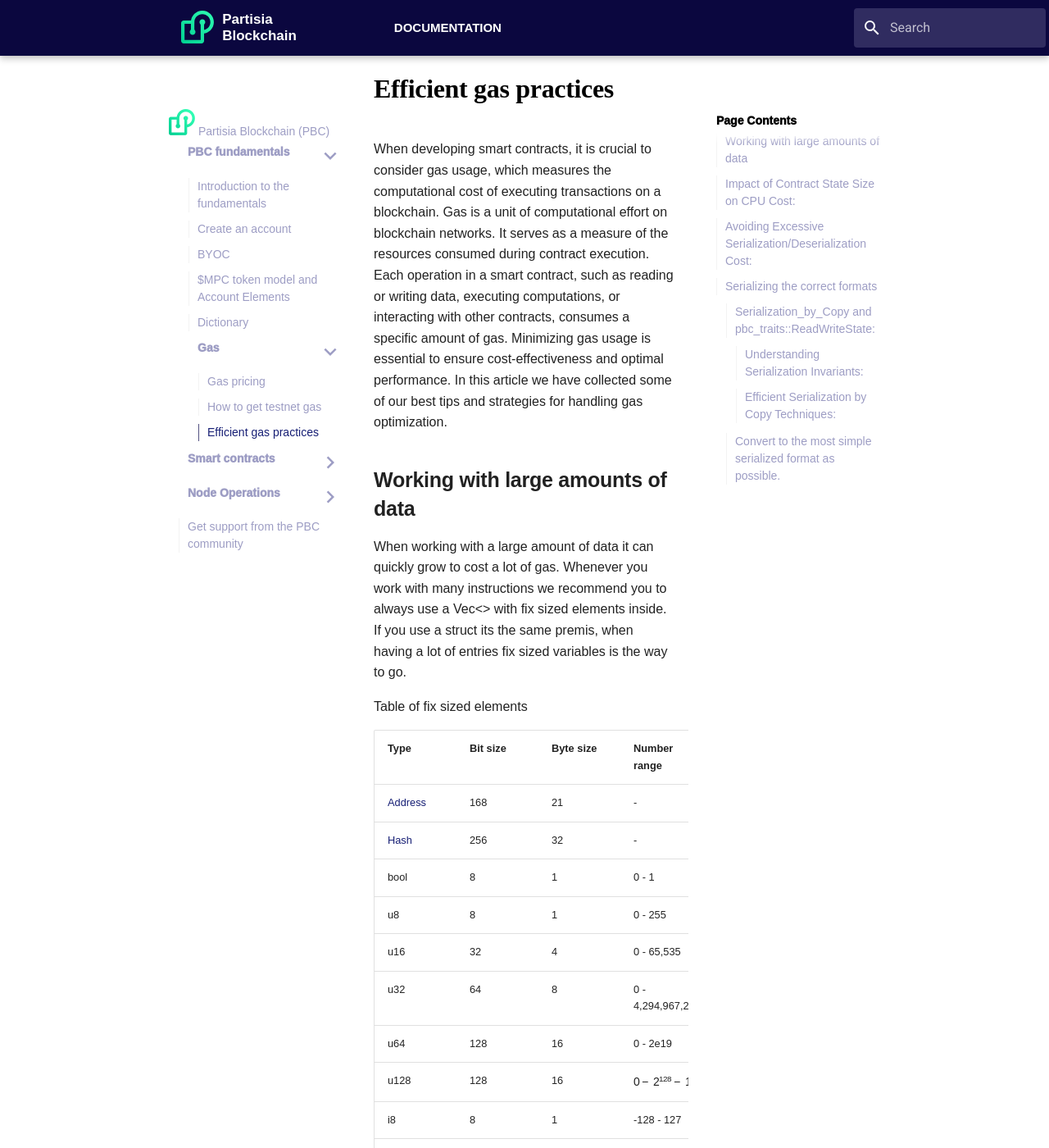
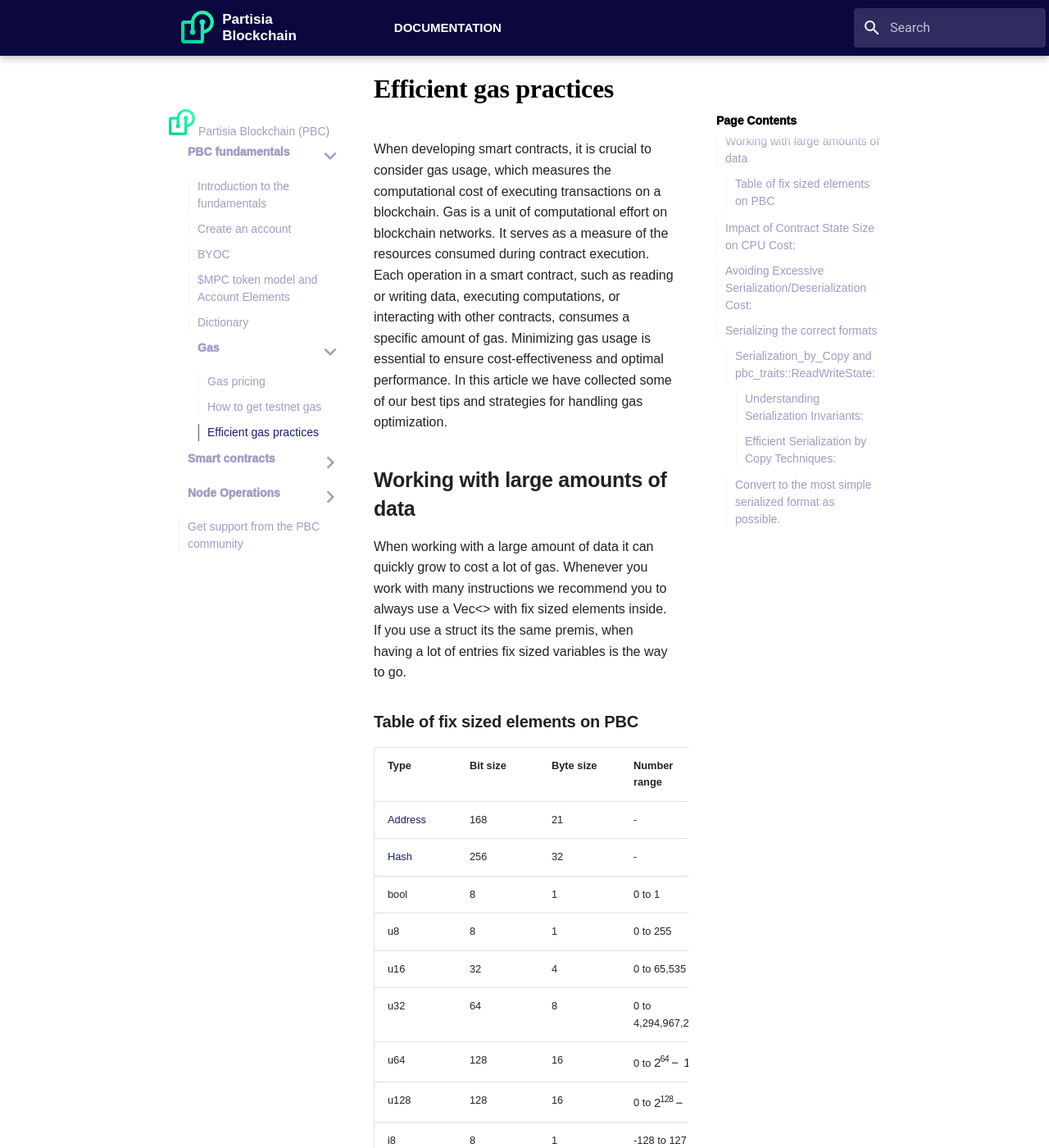
Before and after one commit to 0xSero/partisia-docs, an MkDocs documentation site: the page built from docs/pbc-fundamentals/gas/efficient-gas-practices.md, in a window 1280 px wide and 1400 px high. Shown: the whole window at 82% size. Built offline with MkDocs 1.6.1 and Material for MkDocs 9.7.7, drawn with Linux system fonts in a browser that asks for light colours; nearby versions of some CDN libraries; some web fonts are replaced; library files that are not in the unit come from our copies; a script that is not in the unit is left out; some of the changed text lies outside the part shown.

Commit message:
Updating table of fix sized elements on PBC + making the CSS a bit smarter.

```diff
--- a/docs/pbc-fundamentals/gas/efficient-gas-practices.md
+++ b/docs/pbc-fundamentals/gas/efficient-gas-practices.md
@@ -5,22 +5,23 @@ When developing smart contracts, it is crucial to consider gas usage, which meas
 ## Working with large amounts of data
 When working with a large amount of data it can quickly grow to cost a lot of gas. Whenever you work with many instructions we recommend you to always use a Vec<> with fix sized elements inside. If you use a struct its the same premis, when having a lot of entries fix sized variables is the way to go.
 
-Table of fix sized elements
+### Table of fix sized elements on PBC
 
-| Type                                                                                                                  | Bit size  | Byte size | Number range               |
-|-----------------------------------------------------------------------------------------------------------------------|-----------|-----------|----------------------------|
-| [Address](https://partisiablockchain.gitlab.io/language/contract-sdk/pbc_contract_common/address/struct.Address.html) | 168       | 21        | -                          |
-| [Hash](https://partisiablockchain.gitlab.io/language/contract-sdk/pbc_contract_common/struct.Hash.html)               | 256          | 32        | -                          |
-| bool                                                                                                                  | 8         | 1         | 0 - 1                      |
-| u8                                                                                                                    | 8         | 1         | 0 - 255                    |
-| u16                                                                                                                   | 32        | 4         | 0 - 65,535                 |
-| u32                                                                                                                   | 64        | 8         | 0 - 4,294,967,295          |
-| u64                                                                                                                   | 128       | 16        | 0 - 2e19                   |
-| u128                                                                                                                  | 128       | 16        | $0 -  2^{128}-1$           |
-| i8                                                                                                                    | 8         | 1         | -128 - 127                 |
-| i16                                                                                                                   | 16        | 4         | -32,768 - 32,767           |
-| i32                                                                                                                   | 32        | 8         | -2,147,483,648 - 2,147,483,647 |
-| i64                                                                                                                   | 64        | 16        | -1e19 - 1e19               |
+| Type                                                                                                                  | Bit size  | Byte size | Number range                    |
+|-----------------------------------------------------------------------------------------------------------------------|-----------|-----------|---------------------------------|
+| [Address](https://partisiablockchain.gitlab.io/language/contract-sdk/pbc_contract_common/address/struct.Address.html) | 168       | 21        | -                               |
+| [Hash](https://partisiablockchain.gitlab.io/language/contract-sdk/pbc_contract_common/struct.Hash.html)               | 256          | 32        | -                               |
+| bool                                                                                                                  | 8         | 1         | 0 to 1                          |
+| u8                                                                                                                    | 8         | 1         | 0 to 255                        |
+| u16                                                                                                                   | 32        | 4         | 0 to 65,535                     |
+| u32                                                                                                                   | 64        | 8         | 0 to 4,294,967,295              |
+| u64                                                                                                                   | 128       | 16        | 0 to $2^{64}−1$                 |
+| u128                                                                                                                  | 128       | 16        | 0 to  $2^{128}-1$               |
+| i8                                                                                                                    | 8         | 1         | -128 to 127                     |
+| i16                                                                                                                   | 16        | 4         | -32,768 to 32,767               |
+| i32                                                                                                                   | 32        | 8         | -2,147,483,648 to 2,147,483,647 |
+| i64                                                                                                                   | 64        | 16        | $−2^{63}$ to  $2^{63}-1$        |
+| i128                                                                                                                  | 128       | 16        | $−2^{127}$ to  $2^{127}-1$      |
 
 
 impl CreateTypeSpec for u8
```
Also changed, not shown: docs/stylesheets/katex.min.css.
